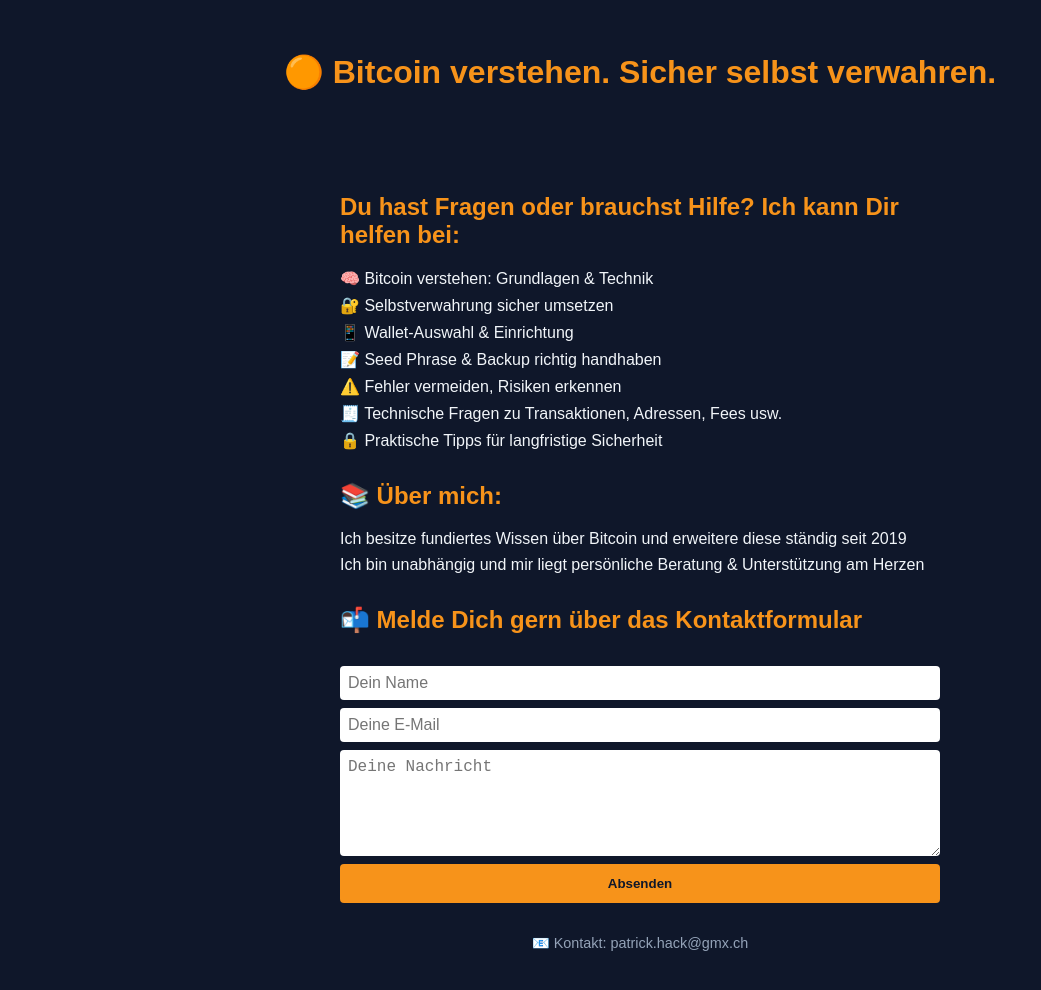
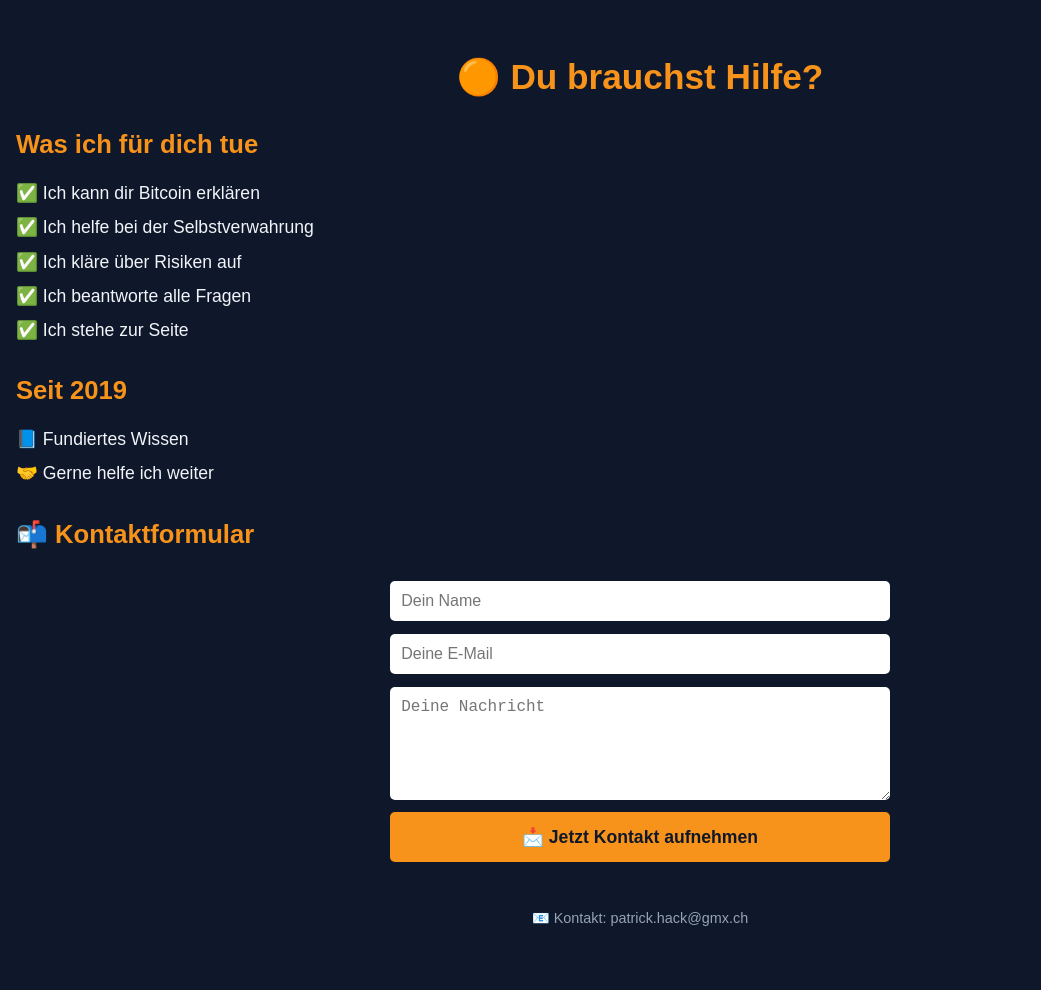
Before and after one commit to PatrickBTC21/Bitcoin, a plain HTML site: page index.html in a window 1280 px wide. Shown: the whole page, without its empty margins (0-1041 px from the left). After the commit the page ends 959 px from the top, so only its background shows below. Drawn offline with Linux system fonts and the light colour scheme.

Commit message:
Update index.html

```diff
--- a/index.html
+++ b/index.html
@@ -2,104 +2,101 @@
 <html lang="de">
 <head>
 <meta charset="UTF-8" />
-  <meta name="viewport" content="width=device-width, initial-scale=1.0" />
-  <title>Bitcoin Consulting</title>
+<meta name="viewport" content="width=device-width, initial-scale=1" />
+<title>Bitcoin Beratung & Hilfe</title>
 <style>
   body {
-      font-family: Arial, sans-serif;
     background-color: #0f172a;
     color: #f1f5f9;
+    font-family: Arial, sans-serif;
     margin: 0;
-      padding: 0;
-    }
-    header {
-      text-align: center;
     padding: 2rem 1rem;
   }
   h1 {
-      font-size: 2rem;
     color: #f7931a;
+    text-align: center;
+    font-size: 2.2rem;
+    margin-bottom: 1.5rem;
   }
   h2 {
+    color: #f7931a;
     margin-top: 2rem;
-      font-size: 1.5rem;
-      color: #f7931a;
-    }
-    section {
-      max-width: 600px;
-      margin: 0 auto;
-      padding: 1rem;
+    font-size: 1.6rem;
   }
   ul {
-      list-style-type: none;
+    list-style: none;
     padding-left: 0;
+    font-size: 1.1rem;
+    line-height: 1.5;
   }
   ul li {
     margin-bottom: 0.5rem;
   }
   form {
+    margin-top: 2rem;
     display: flex;
     flex-direction: column;
-      gap: 0.5rem;
-      margin-top: 2rem;
+    gap: 0.8rem;
+    max-width: 500px;
+    margin-left: auto;
+    margin-right: auto;
   }
   input, textarea {
-      padding: 0.5rem;
-      border-radius: 4px;
+    padding: 0.7rem;
+    font-size: 1rem;
+    border-radius: 5px;
     border: none;
-      font-size: 1rem;
   }
   button {
-      padding: 0.75rem;
     background-color: #f7931a;
+    border: none;
+    padding: 0.9rem;
+    font-size: 1.1rem;
+    font-weight: bold;
+    border-radius: 5px;
     color: #0f172a;
-      border: none;
-      border-radius: 4px;
-      font-weight: bold;
     cursor: pointer;
+    transition: background-color 0.2s ease;
+  }
+  button:hover {
+    background-color: #e67e22;
   }
   footer {
+    margin-top: 3rem;
     text-align: center;
+    color: #94a3b8;
     font-size: 0.9rem;
-      margin: 2rem 0;
-      color: #94a3b8;
   }
 </style>
 </head>
 <body>
-  <header>
-    <h1>🟠 Bitcoin verstehen. Sicher selbst verwahren.</h1>
-  </header>
+  <h1>🟠 Du brauchst Hilfe?</h1>
 
-  <section>
-    <h2> Du hast Fragen oder brauchst Hilfe? Ich kann Dir helfen bei:</h2>
+  <h2>Was ich für dich tue</h2>
   <ul>
-      <li>🧠 Bitcoin verstehen: Grundlagen & Technik</li>
-      <li>🔐 Selbstverwahrung sicher umsetzen</li>
-      <li>📱 Wallet-Auswahl & Einrichtung</li>
-      <li>📝 Seed Phrase & Backup richtig handhaben</li>
-      <li>⚠️ Fehler vermeiden, Risiken erkennen</li>
-      <li>🧾 Technische Fragen zu Transaktionen, Adressen, Fees usw.</li>
-      <li>🔒 Praktische Tipps für langfristige Sicherheit</li>
+    <li>✅ Ich kann dir Bitcoin erklären</li>
+    <li>✅ Ich helfe bei der Selbstverwahrung</li>
+    <li>✅ Ich kläre über Risiken auf</li>
+    <li>✅ Ich beantworte alle Fragen</li>
+    <li>✅ Ich stehe zur Seite</li>
   </ul>
 
-    <h2>📚 Über mich:</h2>
+  <h2>Seit 2019</h2>
   <ul>
-      <li>Ich besitze fundiertes Wissen über Bitcoin und erweitere diese ständig seit 2019</li>
-      <li>Ich bin unabhängig und mir liegt persönliche Beratung & Unterstützung am Herzen</li>
+    <li>📘 Fundiertes Wissen</li>
+    <li>🤝 Gerne helfe ich weiter</li>
   </ul>
 
-    <h2>📬 Melde Dich gern über das Kontaktformular</h2>
+  <h2>📬 Kontaktformular</h2>
   <form action="https://formspree.io/f/mgvkdgww" method="POST">
     <input type="text" name="name" placeholder="Dein Name" required />
     <input type="email" name="_replyto" placeholder="Deine E-Mail" required />
     <textarea name="message" rows="5" placeholder="Deine Nachricht" required></textarea>
-      <button type="submit">Absenden</button>
+    <button type="submit">📩 Jetzt Kontakt aufnehmen</button>
   </form>
 
   <footer>
     📧 Kontakt: patrick.hack@gmx.ch
   </footer>
-  </section>
 </body>
 </html>
```
Lines whose indentation alone changed are shown as unchanged.
